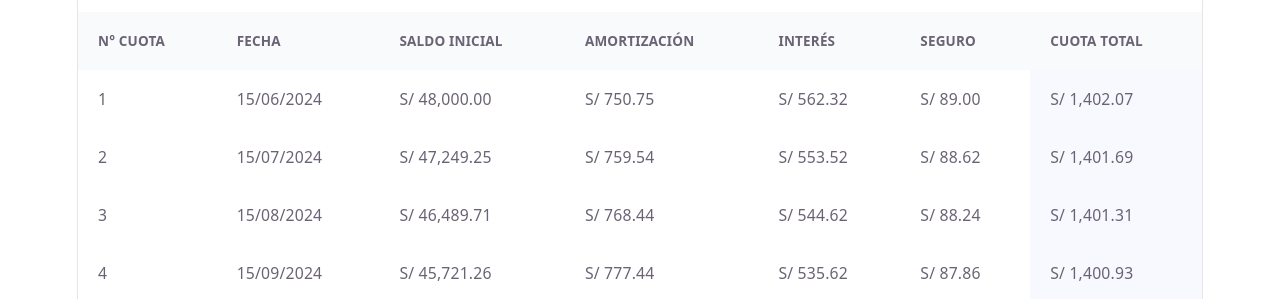
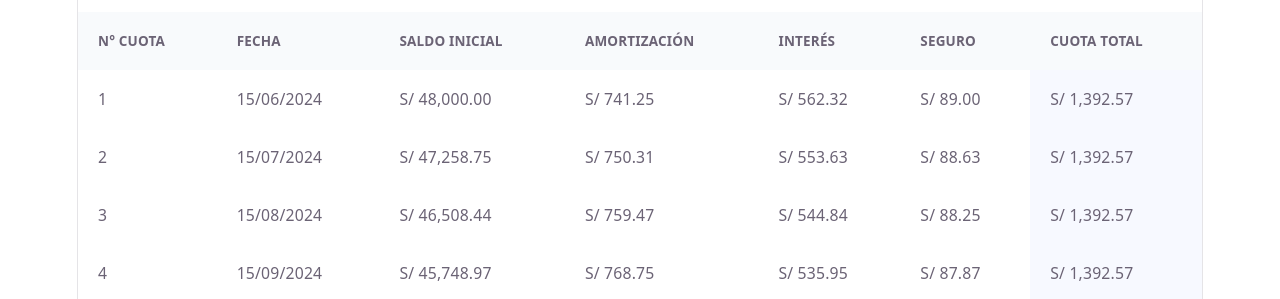
Before and after one commit to MALFALM/frontend, a Vue app: page / in a window 1280 px wide. Shown: the part 2501-2800 px from the top of the page. Built offline with nearby package versions, Linux system fonts and the light colour scheme; the HTML template or start-up script is replaced by a standard one.

Commit message:
Refactor financial calculations for grace periods

```diff
--- a/src/frontend/cliente/domain/financialCalculations.js
+++ b/src/frontend/cliente/domain/financialCalculations.js
@@ -60,49 +60,51 @@ export function generateSchedule({
         let interest = balance * monthlyRate;
         let amortization = 0;
         let quota = 0;
+        let initialBalanceForLog = balance;
 
         if (month <= gracePeriodsTotal) {
-            // Gracia Total: No paga nada, el interés se capitaliza
-            amortization = -interest;
+            // Gracia Total: No paga interés ni capital. El interés se capitaliza.
+            amortization = 0;
             quota = 0;
-            // El seguro en gracia total igual se cobra o se difiere? Normalmente se paga seguro.
-            // Asumiremos que la cuota es solo el seguro.
+            // El interés se suma al saldo
+            balance += interest;
         } else if (month <= totalGracePeriods) {
             // Gracia Parcial: Paga interés, no amortiza
             amortization = 0;
             quota = interest;
+            // Saldo se mantiene igual
         } else {
             // Periodo normal
-            // Recalcular cuota asumiendo el saldo actual y los periodos restantes normales
             const remainingPeriods = periods - month + 1;
-            quota = calculateFrenchQuota(balance, monthlyRate, remainingPeriods, residualValue);
+            const adjustedRate = monthlyRate + desgravamenRate;
+            const pmt = calculateFrenchQuota(balance, adjustedRate, remainingPeriods, residualValue);
 
-            // Ajuste por valor residual en la última cuota
             if (month === periods) {
-                amortization = balance; // Amortiza todo el saldo restante (que incluye el VR)
-                interest = balance * monthlyRate; // El interés se basa en el saldo antes de la amortización
-                // Pero la cuota en el último mes será la cuota normal + valor residual
+                // Última cuota: ajustamos por posibles errores de redondeo
+                // Al final debe pagarse todo el saldo pendiente.
+                // La amortización de la cuota limpia el saldo. El cliente paga el saldo total.
+                amortization = balance;
                 quota = amortization + interest;
             } else {
-                interest = balance * monthlyRate;
-                amortization = quota - interest;
+                // Desglosar la cuota PMT que incluye el desgravamen
+                amortization = pmt - interest - desgravamenAmount;
+                quota = pmt - desgravamenAmount;
             }
+            balance -= amortization;
         }
 
         const totalQuota = quota + totalInsurance;
 
         schedule.push({
             month,
-            initialBalance: balance,
+            initialBalance: initialBalanceForLog,
             amortization,
             interest,
             insurance: totalInsurance,
-            quota,
+            quota: quota,
             totalQuota,
             type: month <= gracePeriodsTotal ? 'Gracia Total' : (month <= totalGracePeriods ? 'Gracia Parcial' : 'Cuota Normal')
         });
-
-        balance -= amortization;
     }
 
     return schedule;
```
